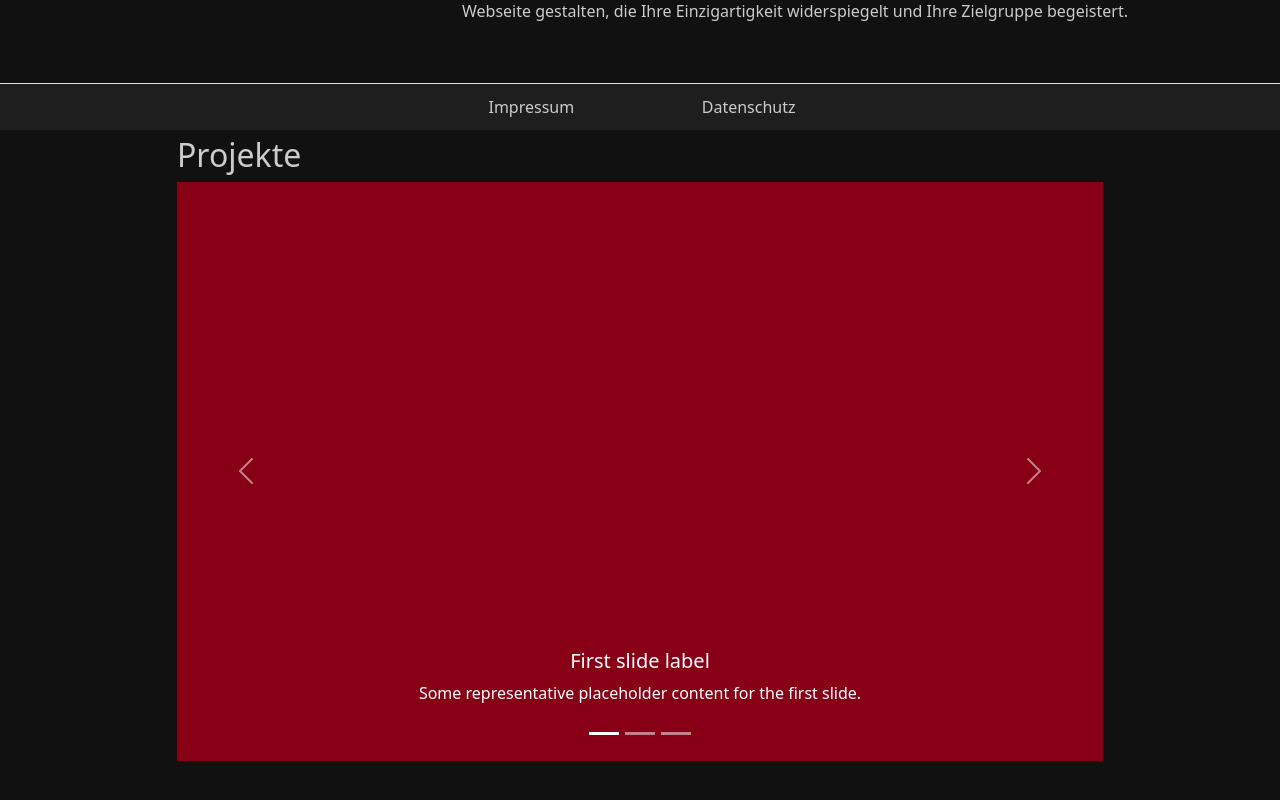
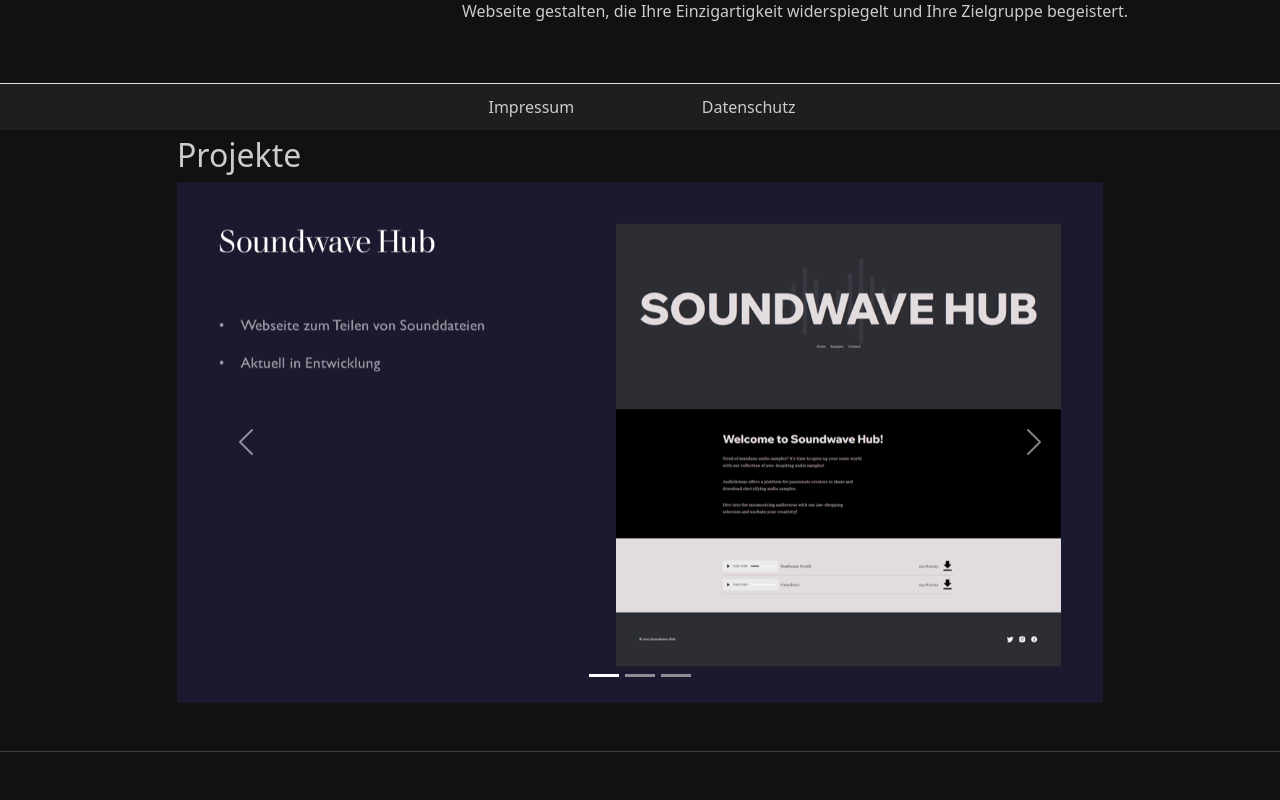
Before and after one commit to colinkr/personal-website, an Angular app: page / in a window 1280 px wide. Shown: the part 670-1470 px from the top of the page. Built offline with nearby package versions, Linux system fonts and the light colour scheme.

Commit message:
Version alpha 1.2 - Created first element of the projects-carousel

```diff
--- a/src/app/app.component.html
+++ b/src/app/app.component.html
@@ -44,11 +44,9 @@
           </div>
           <div class="carousel-inner">
             <div class="carousel-item active">
-              <img src="assets/carousel1.png" class="d-block w-100" alt="...">
-              <div class="carousel-caption d-none d-md-block">
-                <h5>First slide label</h5>
-                <p>Some representative placeholder content for the first slide.</p>
-              </div>
+              <a href="https://soundwavehub.framer.ai/">
+                <img src="assets/carousel-soundwavehub.png" class="d-block w-100" alt="soundwave-hub">
+              </a>
             </div>
             <div class="carousel-item">
               <img src="assets/carousel2.png" class="d-block w-100" alt="...">
```
Also changed, not shown: src/assets/carousel-soundwavehub.png (added).
